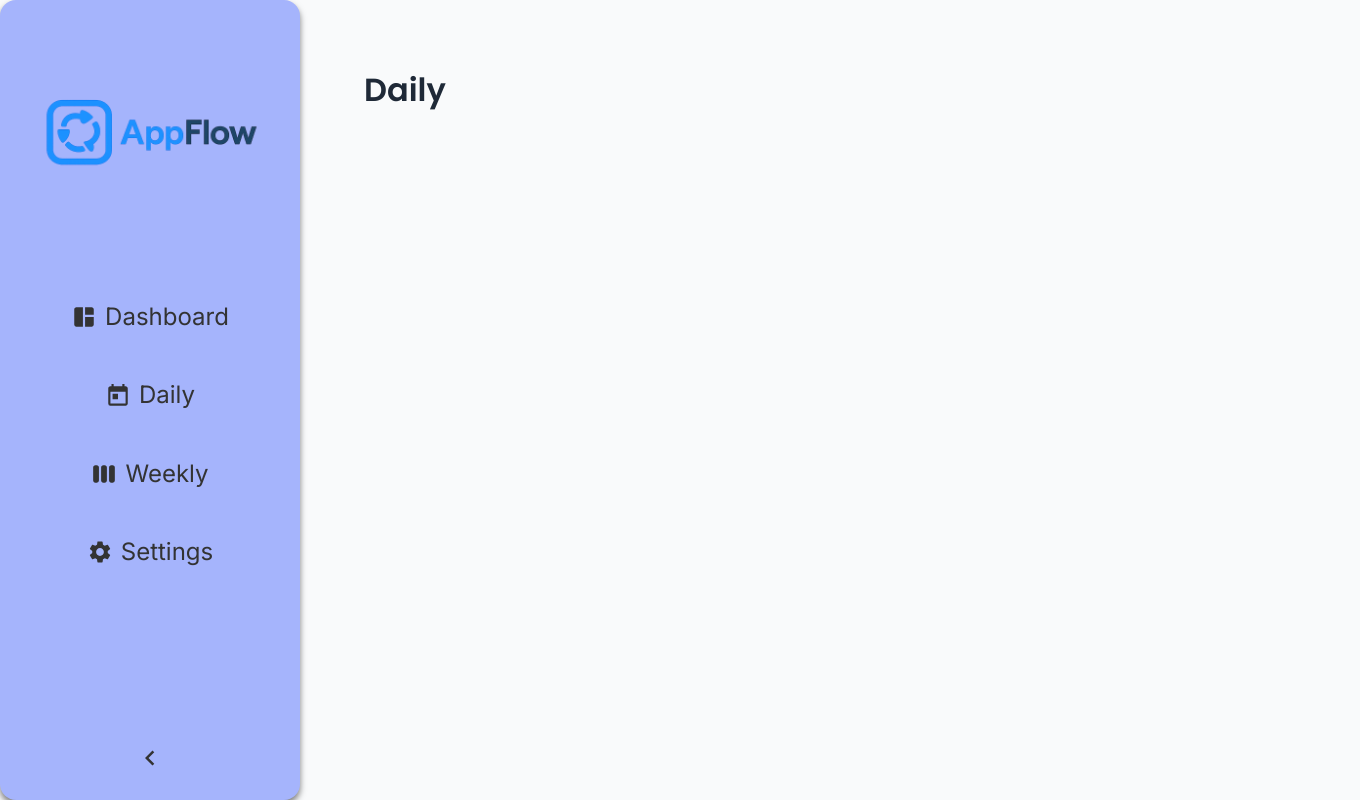
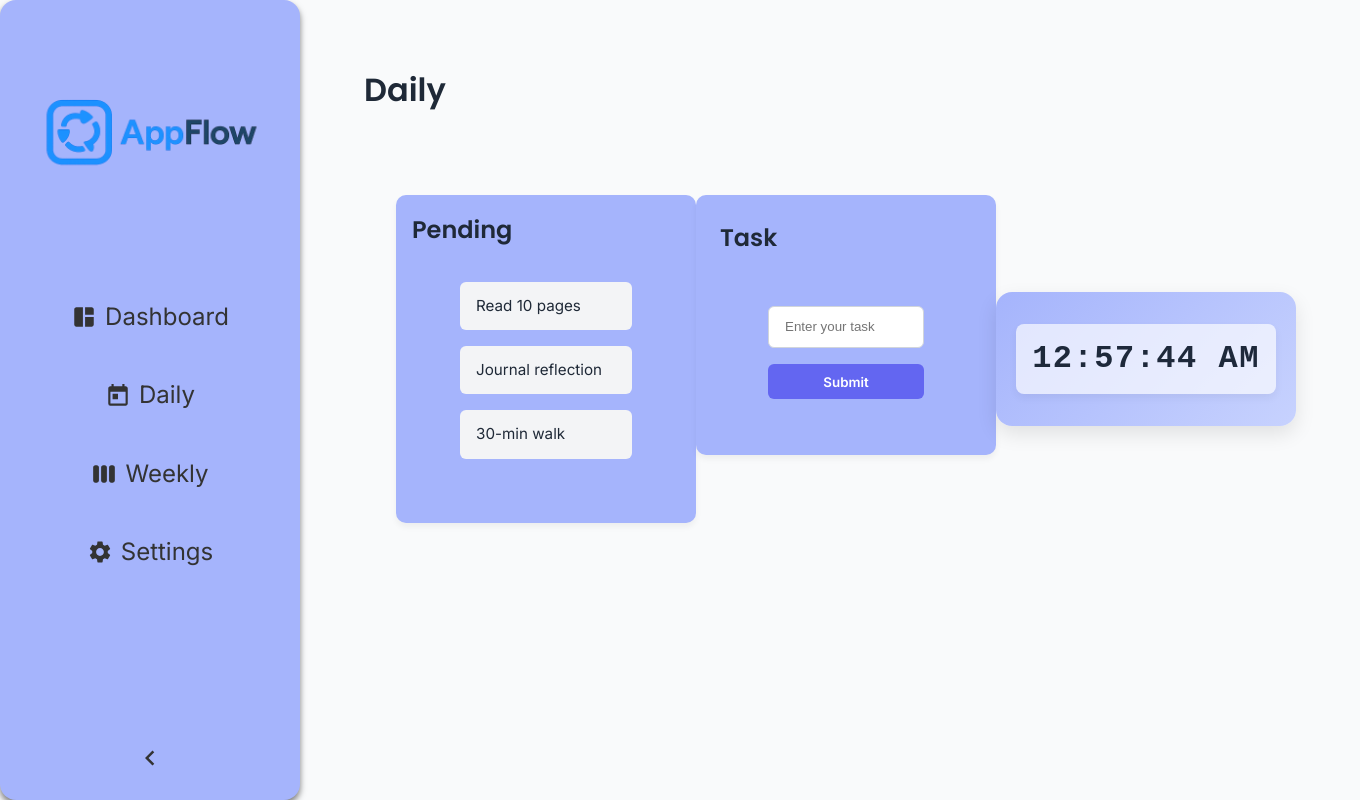
Before and after one commit to akiii22/Focus_flow, a React (Vite) app: page /daily in a window 1280 px wide. Shown: the whole page, 1360 px wide, since content can reach past the window. Built offline with nearby package versions, Linux system fonts and the light colour scheme.

Commit message:
Adding the static page and layout for the Daily page

```diff
--- /dev/null
+++ b/src/components/Time.jsx
@@ -0,0 +1,22 @@
+import { useEffect, useState } from "react";
+const formatTime = (date) => {
+  return date.toLocaleTimeString("en-US", {
+    hour: "2-digit",
+    minute: "2-digit",
+    second: "2-digit",
+    hour12: true,
+  });
+};
+
+const Time = () => {
+  const [currentTime, setCurrentTime] = useState(formatTime(new Date()));
+
+  useEffect(() => {
+    const interval = setInterval(() => {
+      setCurrentTime(formatTime(new Date()));
+    }, 1000);
+    return () => clearInterval(interval);
+  }, []);
+  return <p>{currentTime}</p>;
+};
+export default Time;
--- a/src/index.css
+++ b/src/index.css
@@ -64,17 +64,6 @@ button {
   font-family: var(--ff-base);
 }
 
-.btn {
-  background: var(--clr-primary);
-  color: white;
-  padding: 0.5rem 1rem;
-  border: none;
-  border-radius: var(--radius-sm);
-  font-size: var(--fs-base);
-  box-shadow: var(--shadow-md);
-  transition: background 0.2s ease-in-out;
-}
-
 .btn:hover {
   background: var(--clr-primary-light);
 }
--- a/src/pages/Daily.jsx
+++ b/src/pages/Daily.jsx
@@ -1,4 +1,42 @@
+import Time from "../components/Time";
+import styles from "./daily.module.css";
+
+const dummyTasks = [
+  { id: 1, title: "Read 10 pages", completed: false },
+  { id: 2, title: "Journal reflection", completed: false },
+  { id: 3, title: "30-min walk", completed: false },
+];
+
+const now = new Date().toLocaleTimeString();
+
 const Daily = () => {
-  return <h1>Daily</h1>;
+  return (
+    <>
+      <h1>Daily</h1>
+      <section className={styles.dailyContainer}>
+        <div className={styles.dailyPending}>
+          <h2>Pending</h2>
+          <div className={styles.listContainer}>
+            <ul>
+              {dummyTasks.map((task) => {
+                const { id, title, completed } = task;
+                return <li key={id}>{title}</li>;
+              })}
+            </ul>
+          </div>
+        </div>
+        <div className={styles.formContainer}>
+          <h2>Task</h2>
+          <form action="" className={styles.form}>
+            <input type="text" placeholder="Enter your task" />
+            <button className={styles.btn}>Submit</button>
+          </form>
+        </div>
+        <div className={styles.timeContainer}>
+          <Time />
+        </div>
+      </section>
+    </>
+  );
 };
 export default Daily;
--- /dev/null
+++ b/src/pages/daily.module.css
@@ -0,0 +1,135 @@
+h1,
+h2 {
+  color: #1f2937;
+}
+
+.dailyPending,
+.formContainer,
+.timeContainer {
+  width: 300px;
+  flex-shrink: 0;
+  background: #ffffff;
+  border-radius: 12px;
+  box-shadow: 0 4px 6px rgba(0, 0, 0, 0.05);
+  padding: 1.5rem;
+}
+
+.dailyContainer {
+  display: flex;
+  justify-content: space-between;
+  align-items: start;
+  margin-top: 5rem;
+  margin-left: 2rem;
+}
+
+.dailyPending {
+  background: #a5b4fc;
+  padding: 1rem;
+  border-radius: 10px;
+}
+
+.listContainer {
+  padding: 2rem 3rem;
+  max-height: 300px;
+  overflow-y: auto;
+  overflow-x: hidden;
+}
+
+.listContainer::-webkit-scrollbar {
+  width: 8px;
+}
+
+.listContainer::-webkit-scrollbar-thumb {
+  background-color: #d1d5db;
+  border-radius: 4px;
+}
+
+.listContainer li {
+  list-style: none;
+  margin-bottom: 1rem;
+  padding: 0.75rem 1rem;
+  background-color: #f3f4f6;
+  border-radius: 6px;
+  color: #1f2937;
+  font-size: 0.95rem;
+  word-wrap: break-word;
+  overflow-wrap: break-word;
+  white-space: normal;
+  transition: background 0.3s;
+}
+
+.listContainer li:hover {
+  background-color: #e5e7eb;
+}
+
+.formContainer {
+  background: #a5b4fc;
+  display: flex;
+  flex-direction: column;
+  border-radius: 10px;
+}
+
+.form {
+  display: flex;
+  flex-direction: column;
+  padding: 2rem 3rem;
+}
+
+.form input {
+  margin: 1rem 0;
+  padding: 0.8rem 1rem;
+  border: 1px solid #d1d5db;
+  border-radius: 6px;
+  background-color: #ffffff;
+  transition: border-color 0.3s;
+}
+
+.form input:focus {
+  outline: none;
+  border-color: #6366f1;
+}
+
+.form .btn {
+  background: #6366f1;
+  color: #ffffff;
+  font-weight: 600;
+  border: none;
+  padding: 0.6rem 2rem;
+  border-radius: 6px;
+  cursor: pointer;
+  transition: background 0.3s;
+}
+
+.form .btn:hover {
+  background: #4f46e5;
+}
+
+.timeContainer {
+  background: linear-gradient(135deg, #a5b4fc 0%, #c7d2fe 100%);
+  border-radius: 16px;
+  width: 300px;
+  text-align: center;
+  color: #1f2937;
+  padding: 2rem 1rem;
+  margin: auto 0;
+  box-shadow: 0 8px 20px rgba(0, 0, 0, 0.1);
+  transition: transform 0.3s ease;
+}
+
+.timeContainer:hover {
+  transform: scale(1.02);
+}
+
+.timeContainer p {
+  font-size: 2rem;
+  font-weight: 600;
+  font-family: "Courier New", Courier, monospace;
+  letter-spacing: 1.5px;
+  margin: 0;
+  color: #1e293b;
+  background-color: #ffffffaa;
+  padding: 0.6rem 1rem;
+  border-radius: 8px;
+  display: inline-block;
+  box-shadow: 0 4px 8px rgba(0, 0, 0, 0.05);
+}
```
